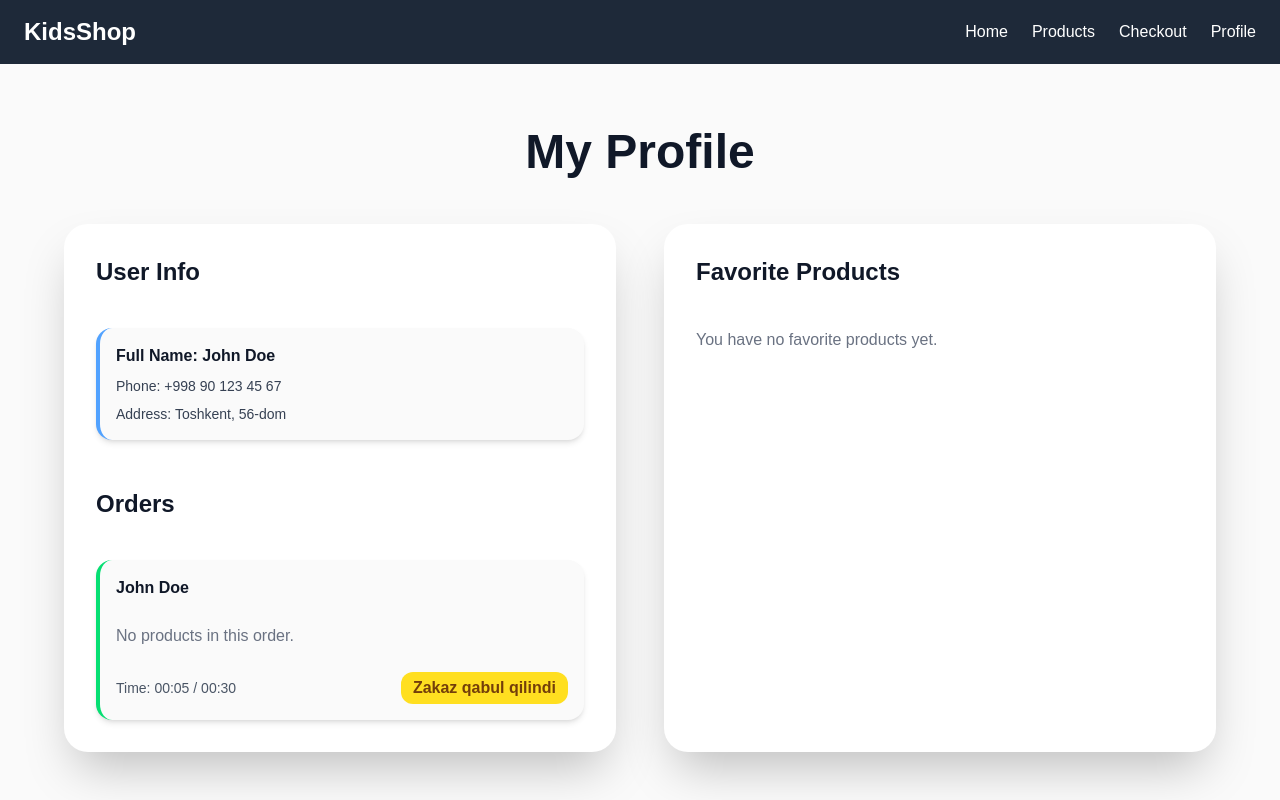
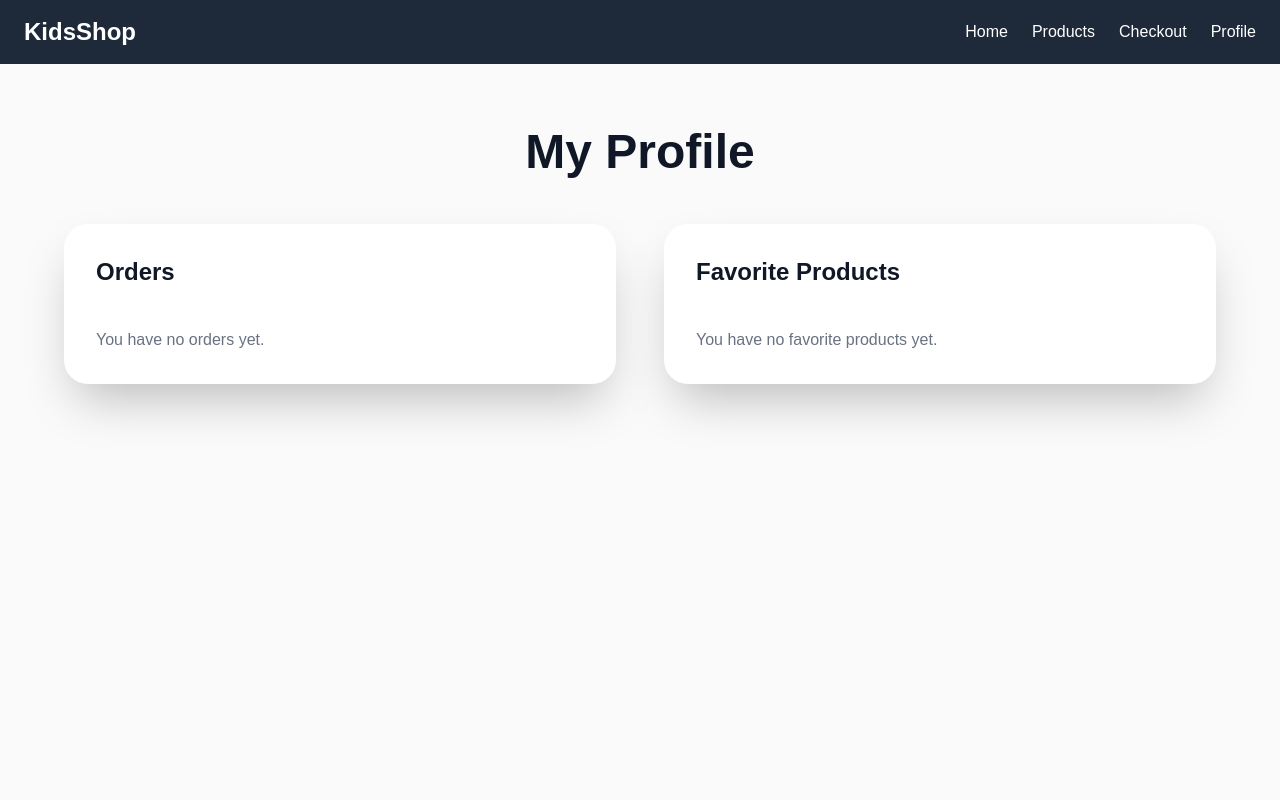
Before and after one commit to IsmoilFaxriddinov/clothing_store_project_frontend, a Next.js app: page /profile in a window 1280 px wide. Shown: the top 800 px of the page. Built offline with nearby package versions, Linux system fonts and the light colour scheme.

Commit message:
fix errors

```diff
--- a/app/checkout/page.tsx
+++ b/app/checkout/page.tsx
@@ -8,26 +8,23 @@ import CheckoutMap from "@/components/CheckoutMap";
 
 export default function CheckoutPage() {
   const router = useRouter();
-  const { cart, updateQuantity, updateColor, updateSize, removeFromCart } =
-    useCart();
+  const { cart, updateQuantity, updateColor, updateSize, removeFromCart } = useCart();
 
   const [fullName, setFullName] = useState("");
   const [phone, setPhone] = useState("");
   const [address, setAddress] = useState("Toshkent");
   const [editingAddress, setEditingAddress] = useState(false);
-  const [latLng, setLatLng] = useState<{ lat: number; lng: number } | null>(
-    { lat: 41.30557, lng: 69.23136 }
-  );
+  const [latLng, setLatLng] = useState<{ lat: number; lng: number } | null>({
+    lat: 41.30557,
+    lng: 69.23136,
+  });
 
   const [promo, setPromo] = useState("");
   const [discount, setDiscount] = useState(0);
   const [promoError, setPromoError] = useState("");
   const [loading, setLoading] = useState(false);
 
-  const subtotal = cart.reduce(
-    (acc, item) => acc + item.price * item.quantity,
-    0
-  );
+  const subtotal = cart.reduce((acc, item) => acc + item.price * item.quantity, 0);
   const total = subtotal - discount;
 
   const applyPromo = () => {
@@ -42,51 +39,35 @@ export default function CheckoutPage() {
 
   const handlePurchase = async (e: React.FormEvent) => {
     e.preventDefault();
-
-    if (!latLng) {
-      alert("Iltimos, xaritada manzilingizni tanlang!");
-      return;
-    }
+    if (!latLng) return alert("Iltimos, xaritada manzilingizni tanlang!");
+    if (cart.length === 0) return alert("Savatcha bo‘sh!");
 
     setLoading(true);
 
     try {
-      // ✅ Strapi backend endpointiga fetch
-      const res = await fetch("http://localhost:1338/api/orders/create", {
-        method: "POST",
-        headers: { "Content-Type": "application/json" },
-        body: JSON.stringify({
-          data: {
-            user: {
-              name: fullName,
-              phone,
-              address,
-            },
-            items: cart.map((item) => ({
-              product: item.title,
-              color: item.color,
-              size: item.size,
-              price: item.price,
-              quantity: item.quantity,
-            })),
-            discount,
-            promo_code: promo || null,
-          },
-        }),
-      });
+      // ✅ 1 soniya kutish simulyatsiyasi
+      await new Promise((res) => setTimeout(res, 1000));
 
-      const data = await res.json();
+      // Soxta order yaratish
+      const order = {
+        id: "order-" + Date.now(),
+        fullName,
+        phone,
+        address,
+        products: cart,
+        startTime: Date.now(),
+        distanceFactor: Math.random() * 2 + 1,
+        status: "Zakaz qabul qilindi",
+        deliveryTime: 0,
+      };
 
-      if (!res.ok) {
-        alert(
-          "Xato yuz berdi: " + (data.error?.message || "Server xatosi")
-        );
-        setLoading(false);
-        return;
-      }
+      // LocalStorage ga saqlash (ProfilePage o‘qiy oladi)
+      const existing = localStorage.getItem("orders");
+      const orders = existing ? JSON.parse(existing) : [];
+      localStorage.setItem("orders", JSON.stringify([...orders, order]));
 
       setLoading(false);
-      router.push("/checkout/success");
+      router.push("/profile");
     } catch (err: any) {
       alert("Xato yuz berdi: " + err.message);
       setLoading(false);
@@ -147,10 +128,7 @@ export default function CheckoutPage() {
                     max={20}
                     value={item.quantity}
                     onChange={(e) =>
-                      updateQuantity(
-                        item.id,
-                        Math.min(Number(e.target.value), 20)
-                      )
+                      updateQuantity(item.id, Math.min(Number(e.target.value), 20))
                     }
                     className="w-16 text-center rounded-xl bg-gray-200 border"
                   />
@@ -190,9 +168,7 @@ export default function CheckoutPage() {
           onSubmit={handlePurchase}
           className="bg-gray-100 p-8 rounded-2xl shadow space-y-4"
         >
-          <h2 className="text-2xl font-semibold text-pink-500">
-            Yetkazib berish
-          </h2>
+          <h2 className="text-2xl font-semibold text-pink-500">Yetkazib berish</h2>
 
           <input
             placeholder="To‘liq ism"
@@ -211,11 +187,7 @@ export default function CheckoutPage() {
           />
 
           {/* Map */}
-          <CheckoutMap
-            latLng={latLng}
-            setLatLng={setLatLng}
-            setAddress={setAddress}
-          />
+          <CheckoutMap latLng={latLng} setLatLng={setLatLng} setAddress={setAddress} />
 
           {/* Address tahrirlash */}
           {address && (
--- a/app/profile/page.tsx
+++ b/app/profile/page.tsx
@@ -4,7 +4,6 @@ import { useEffect, useState } from "react";
 import { motion } from "framer-motion";
 import { AiFillHeart } from "react-icons/ai";
 import { useFavorite } from "../context/FavoriteContext";
-import { useCheckout } from "../context/CheckoutContext";
 
 type Product = {
   title: string;
@@ -28,41 +27,29 @@ type OrderWithTimer = {
   deliveryTime: number;
   distanceFactor: number;
   status: string;
-  orderCompleted?: boolean;
 };
 
 export default function ProfilePage() {
   const { favorites, toggleFavorite } = useFavorite();
-  const { orders } = useCheckout();
 
-  const [localOrders, setLocalOrders] = useState<OrderWithTimer[]>(() => {
-    if (orders && orders.length > 0)
-      return orders.map((o) => ({
-        ...o,
-        startTime: Date.now(),
-        distanceFactor: Math.random() * 2 + 1,
-        status: "Zakaz qabul qilindi",
-        deliveryTime: 0,
-      }));
-    return [
-      {
-        id: "default-user",
-        fullName: "John Doe",
-        phone: "+998 90 123 45 67",
-        address: "Toshkent, 56-dom",
-        products: [],
-        startTime: Date.now(),
-        deliveryTime: 0,
-        distanceFactor: 1,
-        status: "Zakaz qabul qilindi",
-      },
-    ];
-  });
-
+  const [localOrders, setLocalOrders] = useState<OrderWithTimer[]>([]);
   const [elapsedTime, setElapsedTime] = useState<Record<string, number>>({});
   const [showFeedback, setShowFeedback] = useState<Record<string, boolean>>({});
   const [rating, setRating] = useState<Record<string, number>>({});
   const [comment, setComment] = useState<Record<string, string>>({});
+
+  // LocalStorage dan orderlarni o‘qish
+  useEffect(() => {
+    const stored = localStorage.getItem("orders");
+    if (stored) {
+      const orders: OrderWithTimer[] = JSON.parse(stored).map((o: OrderWithTimer) => ({
+        ...o,
+        status: "Zakaz qabul qilindi",
+        deliveryTime: 0,
+      }));
+      setLocalOrders(orders);
+    }
+  }, []);
 
   // Timer va status update
   useEffect(() => {
@@ -70,7 +57,7 @@ export default function ProfilePage() {
       setLocalOrders((prev) =>
         prev.map((order) => {
           const baseTime = 30; // minimal delivery 30s
-          const deliveryTime = baseTime * order.distanceFactor;
+          const deliveryTime = baseTime * (order.distanceFactor || 1);
           const elapsed = Math.min((Date.now() - order.startTime) / 1000, deliveryTime);
 
           let status = "Zakaz qabul qilindi";
@@ -112,17 +99,11 @@ export default function ProfilePage() {
       <div className="grid grid-cols-1 md:grid-cols-2 gap-12">
         {/* User Info + Orders */}
         <div className="bg-white p-8 rounded-3xl shadow-2xl flex flex-col gap-6">
-          <h2 className="text-2xl font-semibold text-gray-900 mb-4">User Info</h2>
-          <div className="bg-zinc-50 p-4 rounded-2xl shadow-md flex flex-col gap-2 border-l-4 border-blue-400">
-            <p className="font-semibold text-gray-900">
-              Full Name: {localOrders[0]?.fullName ?? "None"}
-            </p>
-            <p className="text-gray-700 text-sm">Phone: {localOrders[0]?.phone ?? "None"}</p>
-            <p className="text-gray-700 text-sm">Address: {localOrders[0]?.address ?? "None"}</p>
-          </div>
+          <h2 className="text-2xl font-semibold text-gray-900 mb-4">Orders</h2>
 
-          <h2 className="text-2xl font-semibold text-gray-900 mt-6 mb-4">Orders</h2>
-          {localOrders.length > 0 ? (
+          {localOrders.length === 0 ? (
+            <p className="text-gray-500">You have no orders yet.</p>
+          ) : (
             localOrders.map((order) => (
               <motion.div
                 key={order.id}
@@ -132,14 +113,17 @@ export default function ProfilePage() {
                 className="bg-zinc-50 p-4 rounded-2xl shadow-md flex flex-col gap-4 border-l-4 border-green-400"
               >
                 <p className="font-semibold text-gray-900 mb-2">{order.fullName}</p>
+                <p className="text-gray-700 text-sm">{order.phone}</p>
+                <p className="text-gray-700 text-sm">{order.address}</p>
 
-                <div className="flex gap-4 overflow-x-auto">
+                {/* Products */}
+                <div className="flex flex-wrap gap-4">
                   {order.products.length > 0 ? (
                     order.products.map((p, idx) => (
                       <motion.div
                         key={idx}
                         whileHover={{ scale: 1.03 }}
-                        className="flex-shrink-0 w-48 bg-white p-3 rounded-xl shadow hover:shadow-lg transition cursor-pointer"
+                        className="w-48 bg-white p-3 rounded-xl shadow hover:shadow-lg transition cursor-pointer"
                       >
                         {p.images && p.images[0] && (
                           <img
@@ -180,18 +164,20 @@ export default function ProfilePage() {
                   </p>
                 </div>
 
-                {/* Feedback page */}
+                {/* Feedback form */}
                 {showFeedback[order.id] && (
                   <div className="mt-4 p-4 bg-white rounded-xl shadow flex flex-col gap-4">
                     <p className="font-semibold text-gray-900">
                       Iltimos, xizmatimizni baholang:
                     </p>
-                    <div className="flex gap-2 text-white-400 mb-2">
+                    <div className="flex gap-2 mb-2">
                       {[1, 2, 3, 4, 5].map((star) => (
                         <span
                           key={star}
                           className={`text-3xl cursor-pointer ${
-                            star <= (rating[order.id] || 0) ? "text-yellow-500" : ""
+                            star <= (rating[order.id] || 0)
+                              ? "text-yellow-500"
+                              : "text-gray-300"
                           }`}
                           onClick={() =>
                             setRating((prev) => ({ ...prev, [order.id]: star }))
@@ -219,8 +205,6 @@ export default function ProfilePage() {
                 )}
               </motion.div>
             ))
-          ) : (
-            <p className="text-gray-500">You have no orders yet.</p>
           )}
         </div>
 
```
